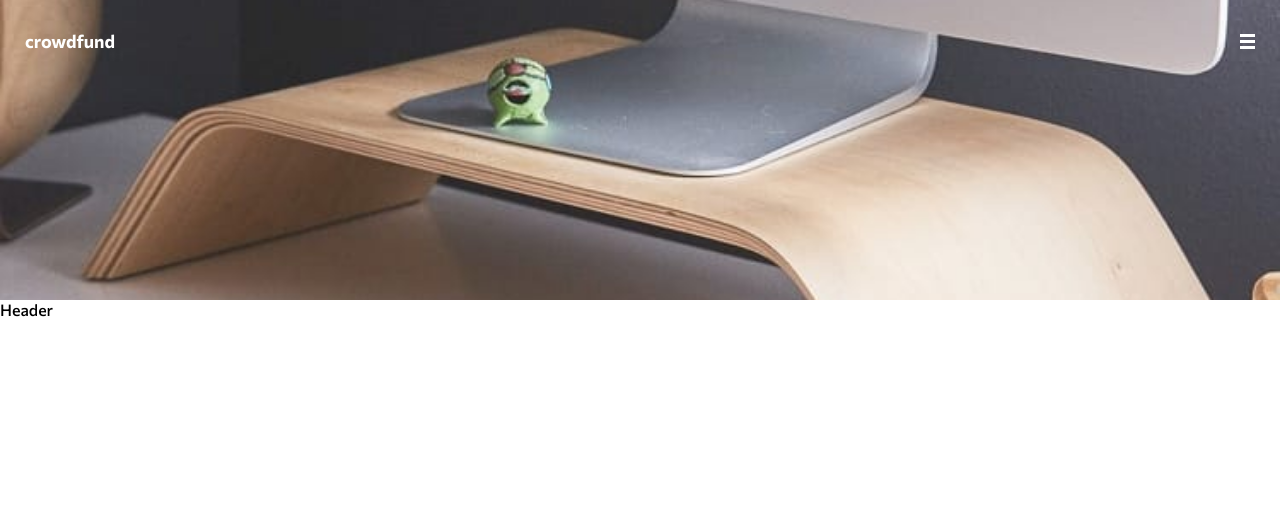
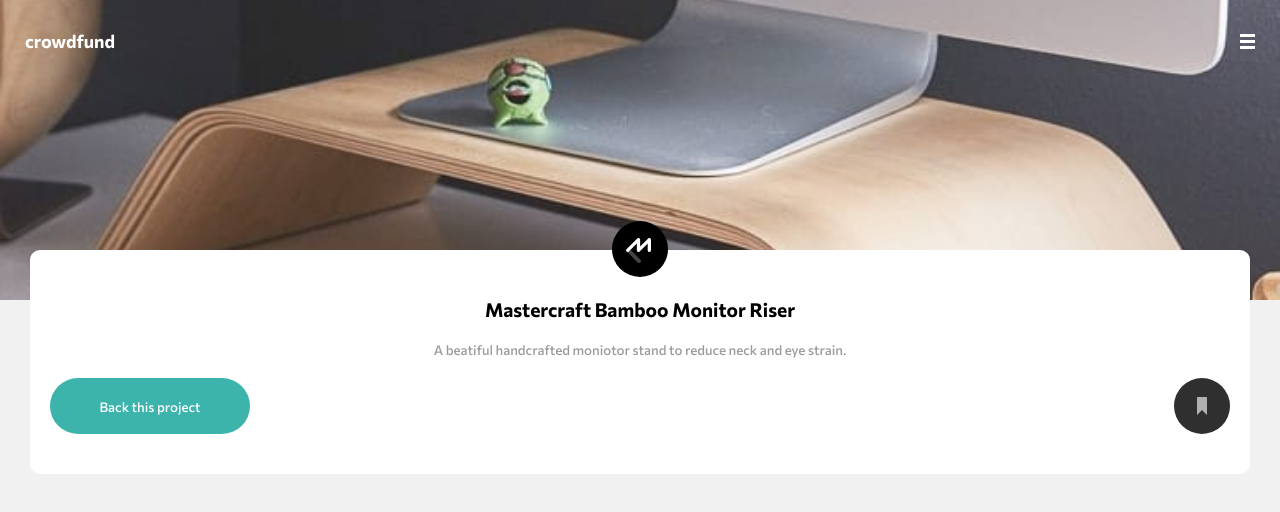
Before and after one commit to Narduw/crowdfund, a React (Create React App) app: page / in a window 1280 px wide. Shown: the top 512 px of the page. Built offline with nearby package versions, Linux system fonts and the light colour scheme.

Commit message:
Header Styling

```diff
--- a/src/App.css
+++ b/src/App.css
@@ -1,7 +1,8 @@
 body {
   font-family: 'Commissioner', sans-serif;
-  font-weight: 500;
+  font-weight: medium;
   font-size: 16px;
+  background-color: hsla(0, 0%, 48%, 0.1);
 }
 
 .hero {
@@ -21,7 +22,7 @@ body {
 }
 
 .hero-title {
-  font-weight: 700;
+  font-weight: bold;
   font-size: large;
 }
 
@@ -29,5 +30,68 @@ body {
   width: 15px;
   height: 15px;
   background-image: url('./icons/icon-hamburger.svg');
-  background-size: 15px 15px;
+  background-repeat: no-repeat;
 }
+
+.header {
+  display: flex;
+  flex-direction: column;
+  justify-content: sp;
+  align-items: center;
+  text-align: center;
+  margin-left: 30px;
+  margin-right: 30px;
+  margin-top: -50px;
+  border-radius: 10px;
+  padding: 40px 20px;
+  background-color: white;
+}
+
+.project-logo {
+  width: 56px;
+  height: 56px;
+  background-image: url('./icons/logo-mastercraft.svg');
+  background-repeat: no-repeat;
+  margin-top: -69px;
+}
+
+.project-name {
+  font-weight: bold;
+  font-size: larger;
+  margin-top: 20px;
+  margin: 20px 40px;
+}
+
+.project-desc {
+  font-size: smaller;
+  color: hsla(0, 0%, 48%, 0.75);
+  margin-bottom: 20px;
+}
+
+.btn-container {
+  width: 100%;
+  display: flex;
+  justify-content: space-between;
+}
+
+.btn {
+  border: none;
+  font-family: inherit;
+}
+
+.primary-btn {
+  min-width: 200px;
+  float: left;
+  color: white;
+  border-radius: 50px;
+  padding: 0 25px;
+  background-color: hsl(176, 50%, 47%);
+}
+
+.bookmark-btn {
+  width: 56px;
+  height: 56px;
+  background-image: url('./icons/icon-bookmark.svg');
+  background-repeat: no-repeat;
+  background-color: inherit;
+}
--- a/src/App.js
+++ b/src/App.js
@@ -1,12 +1,12 @@
 import './App.css'
 import Hero from './components/Hero'
-import Header from './components/Header'
+import Main from './components/Main'
 
 function App() {
   return (
-    <div className="crowdfund-main">
-      <Hero/>
-      <Header/>
+    <div>
+      <Hero title='crowdfund'/>
+      <Main/>
     </div>
   );
 }
--- a/src/components/Header.jsx
+++ /dev/null
@@ -1,3 +0,0 @@
-export default function Header() {
-    return <div className='header'>Header</div>
-}
--- a/src/components/Hero.jsx
+++ b/src/components/Hero.js
@@ -1,8 +1,10 @@
-export default function Hero() {
+function Hero({ title }) {
     return <div className='hero'>
         <div className='hero-content'>
-            <div className='hero-title'>crowdfund</div>
+            <div className='hero-title'>{ title }</div>
             <div className='menu'></div>
         </div>
     </div>
 }
+
+export default Hero
--- /dev/null
+++ b/src/components/Main.js
@@ -0,0 +1,9 @@
+import Header from './main/Header'
+
+function Main() {
+    return <div className="main" >
+        <Header/>
+    </div>
+}
+
+export default Main
--- /dev/null
+++ b/src/components/main/Header.js
@@ -0,0 +1,13 @@
+function Header() {
+    return <div className='header'>
+        <span className="project-logo"></span>
+        <div className="project-name">Mastercraft Bamboo Monitor Riser</div>
+        <div className="project-desc">A beatiful handcrafted moniotor stand to reduce neck and eye strain.</div>
+        <div className="btn-container">
+            <button className="btn primary-btn">Back this project</button>
+            <button className="btn bookmark-btn"/>
+        </div>
+    </div>
+}
+
+export default Header
```
Also changed, not shown: src/icons/icon-bookmark.svg (renamed from images/icon-bookmark.svg), src/icons/logo-mastercraft.svg (renamed from images/logo-mastercraft.svg).
